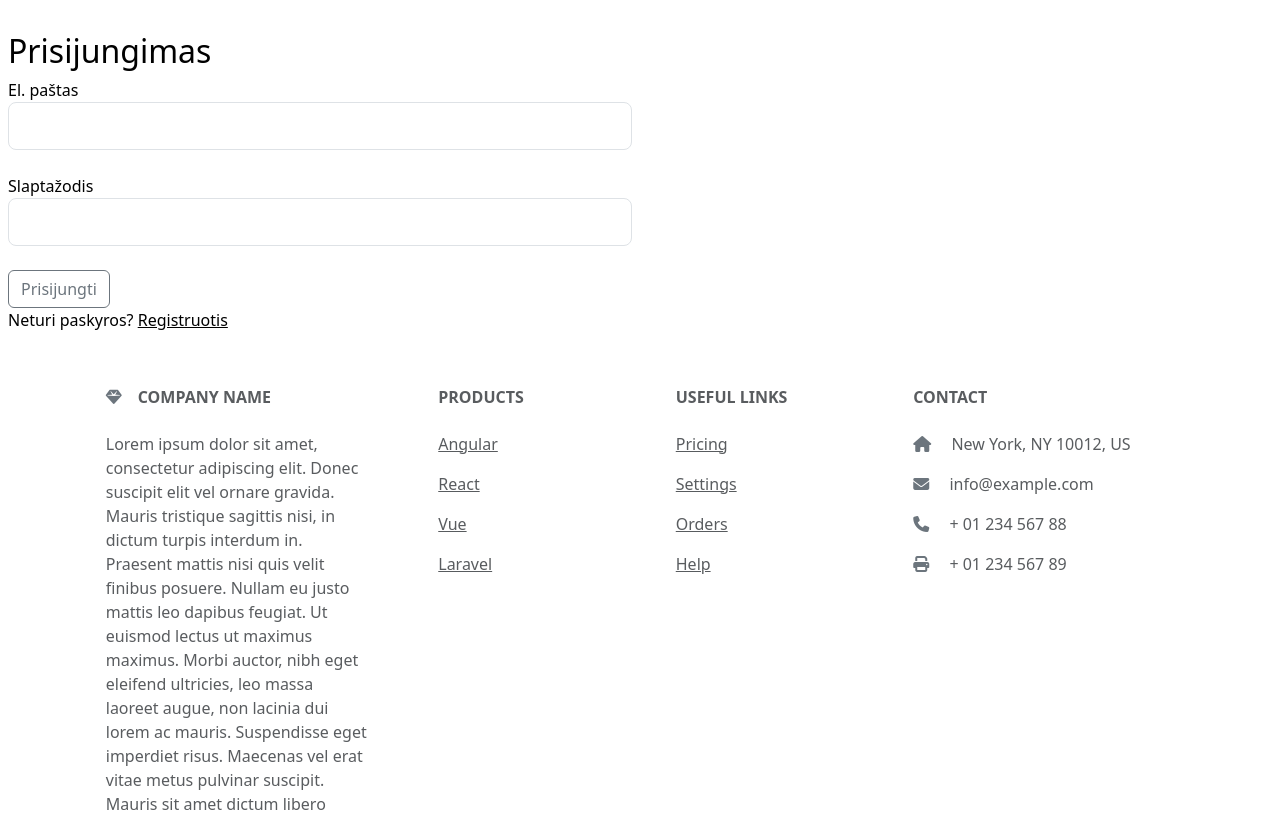
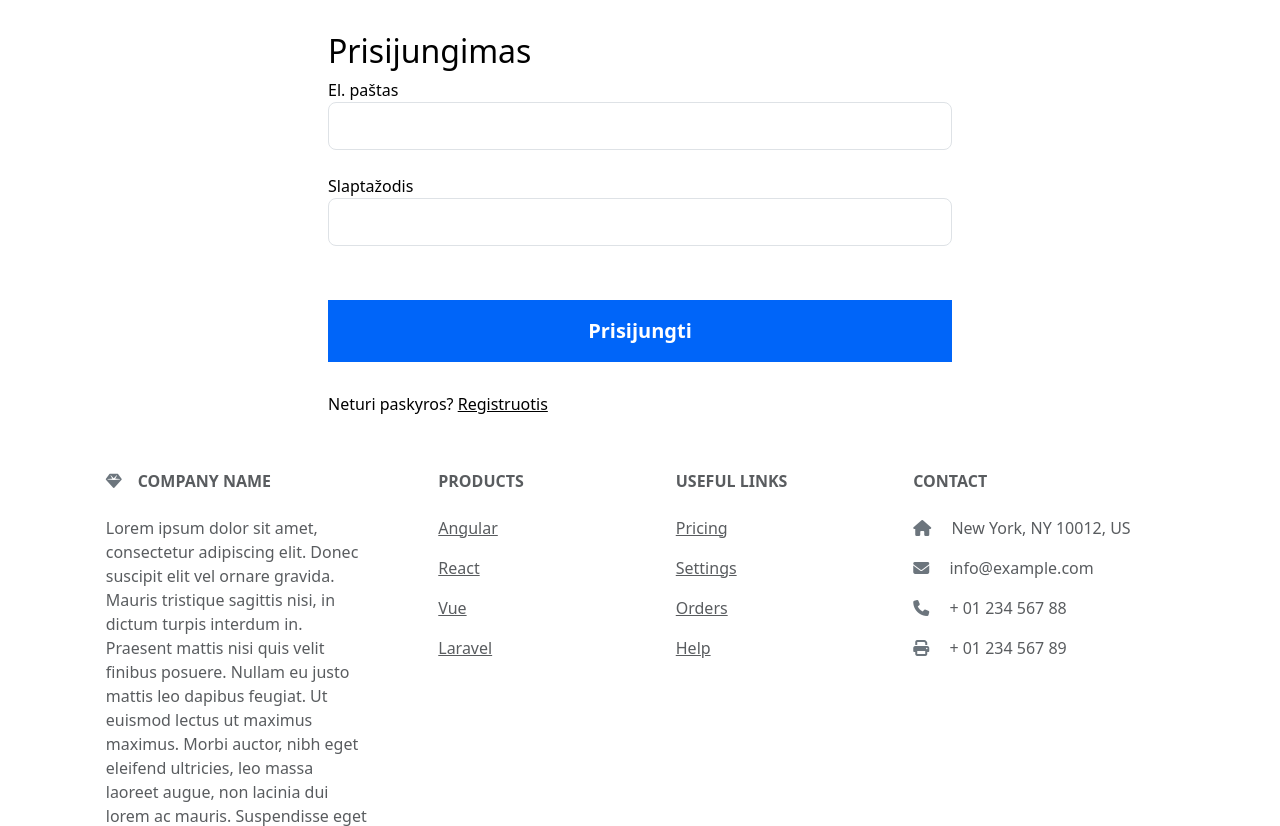
Before and after one commit to audriusspiridavicius/finalproject, a Django app: page /login/ in a window 1280 px wide. Shown: the part 73-899 px from the top of the page. Run offline with Django 4.2, Linux system fonts and the light colour scheme; data that the repository does not hold is empty; some libraries are stand-ins or nearby versions.

Commit message:
last updates before presentation

```diff
--- a/ecommerce/shop/templates/products.html
+++ b/ecommerce/shop/templates/products.html
@@ -15,7 +15,7 @@
                     <div class="product-name text-center">
                         {{product.title}}
                     </div>
-                    <div class="product-price text-center">{{product.price}}</div>
+                    <div class="product-price text-center">{{product.price}}&euro;</div>
                 </a>
                 <div class="add-to-basket">
                     <button type="button" class="btn btn-primary"
--- a/ecommerce/shop/templates/registration.html
+++ b/ecommerce/shop/templates/registration.html
@@ -13,7 +13,7 @@
       {% csrf_token %}
       {{ form|crispy }}
       <br/>
-      <input type="submit" value="Registruotis" class="btn btn-outline-dark">
+      <input type="submit" value="Registruotis" class="btn btn-outline-dark col-12">
   </form>
 
   </div>
--- a/ecommerce/shop/templates/registration/login.html
+++ b/ecommerce/shop/templates/registration/login.html
@@ -2,7 +2,7 @@
 
 {% block main %}
 
-<div class="col-12 col-md-6 p-2">
+<div class="col-12 col-md-6 p-2 m-auto">
 <form method="post" action="{%url 'login'%}">
   <h2>Prisijungimas</h2>
   {% csrf_token %}
@@ -22,7 +22,7 @@
       {% endif %}
     </div>
     <div class="form-group">
-      <button name="submit" class="btn btn-outline-secondary">Prisijungti</button>
+      <button name="submit" class="btn btn-outline-dark col-12">Prisijungti</button>
     </div>
     <div class="form-group">
       <span class="no-account">Neturi paskyros?</span>&nbsp;<a href="{%url 'registration'%}">Registruotis</a>
```
